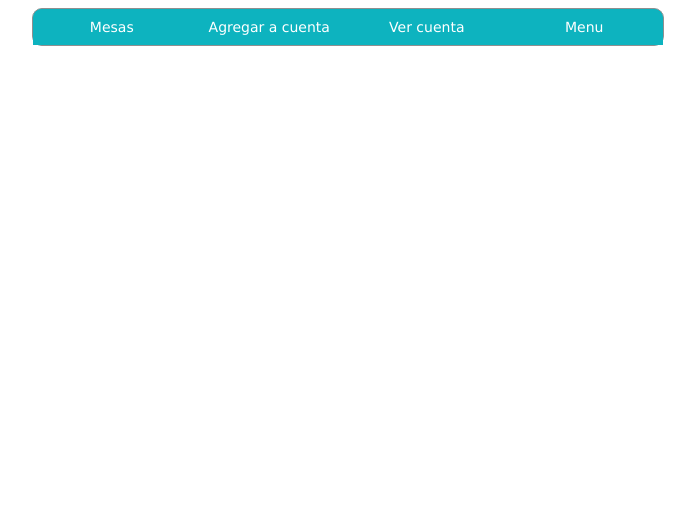
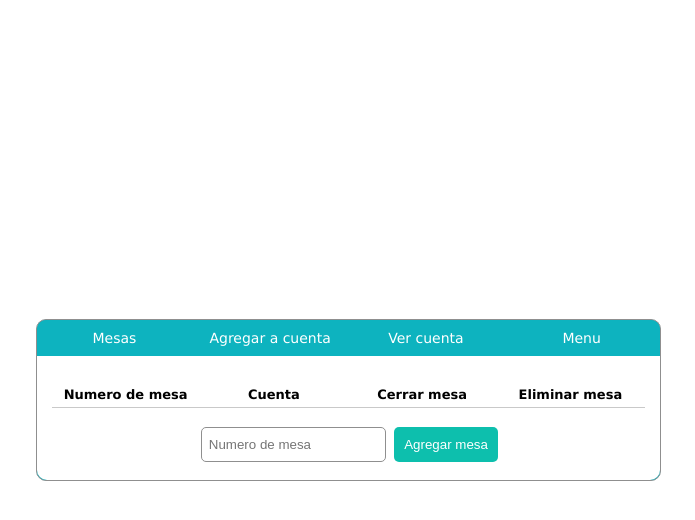
Before and after one commit to LucianABC/Restaurant, a plain HTML site: page index.html in a window 1280 px wide. Shown: the whole page, without its empty margins (292-987 px from the left). Drawn offline with Linux system fonts and the light colour scheme.

Commit message:
Centrado de las cards

```diff
--- a/estilo/sass/styles.scss
+++ b/estilo/sass/styles.scss
@@ -1,17 +1,25 @@
+html {
+    height: 100%;
+}
 body {
     font-family: Verdana, Tahoma, sans-serif;
     box-sizing: border-box;
+    height: 100%;
+    margin: 0;
+    padding: 15px;
 
 }
 .column {
     display: flex;
     flex-direction: column;
     align-items: center;
+    justify-content: center;
 
 }
 .all {
     width:100%;
     box-sizing: border-box;
+    justify-content: center;
 }
 
 .cardsContainer {
@@ -20,6 +28,7 @@ body {
     background-color: #0db3bf;
     border-radius: 10px;
     border: 1px solid #8f8f8f;
+
 }
 
 .cardNav {
@@ -61,7 +70,6 @@ body {
     border-bottom-right-radius: 10px;
     padding: 15px;
     width:100%;
-    margin-bottom: 15px;
     box-sizing: border-box;
     background-color: white;
 
--- a/index.html
+++ b/index.html
@@ -9,7 +9,7 @@
 
     </head>
     <body class="column">
-        <section class="all column">
+        <section class="column all">
             <article class="cardsContainer">
                 <nav class="cardNav">
                     <span class="navBttn" id="navTables">Mesas</span>
@@ -18,7 +18,7 @@
                     <span class="navBttn" id="navMenu">Menu</span>
                 </nav>
         <!---------------------------------------------------------------------------->
-                <div id="manageTables" class="column card hide">
+                <div id="manageTables" class="column card ">
                     <ul id="tablesList">
                         <header>
                             <span>Numero de mesa</span>
```
Also changed, not shown: estilo/css/styles.css, 1 other file.
